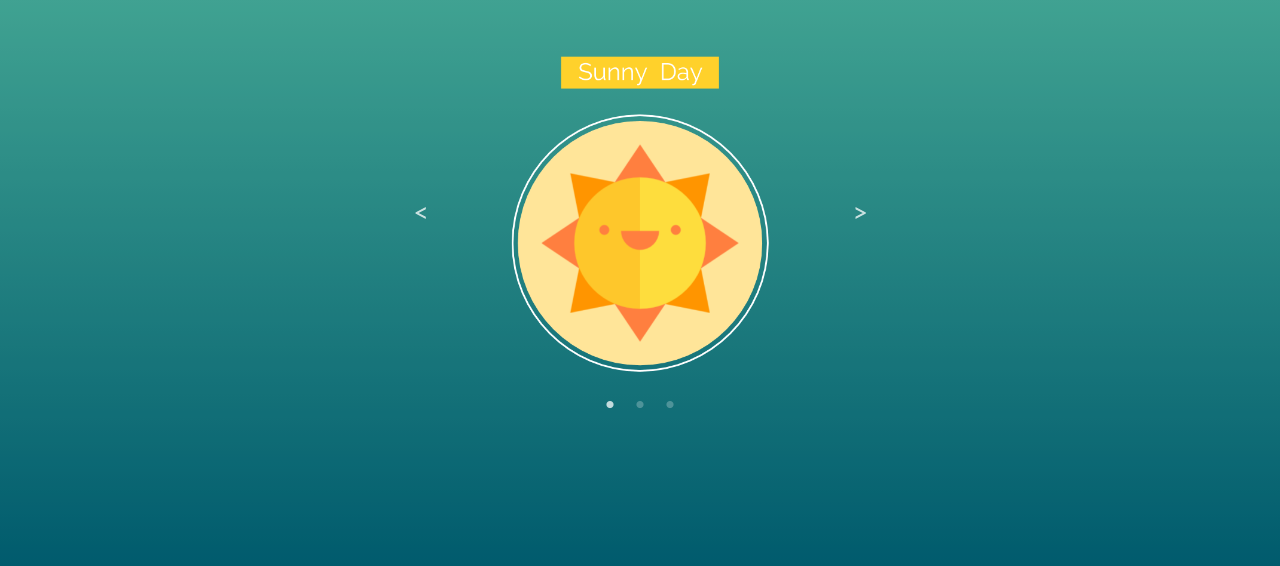
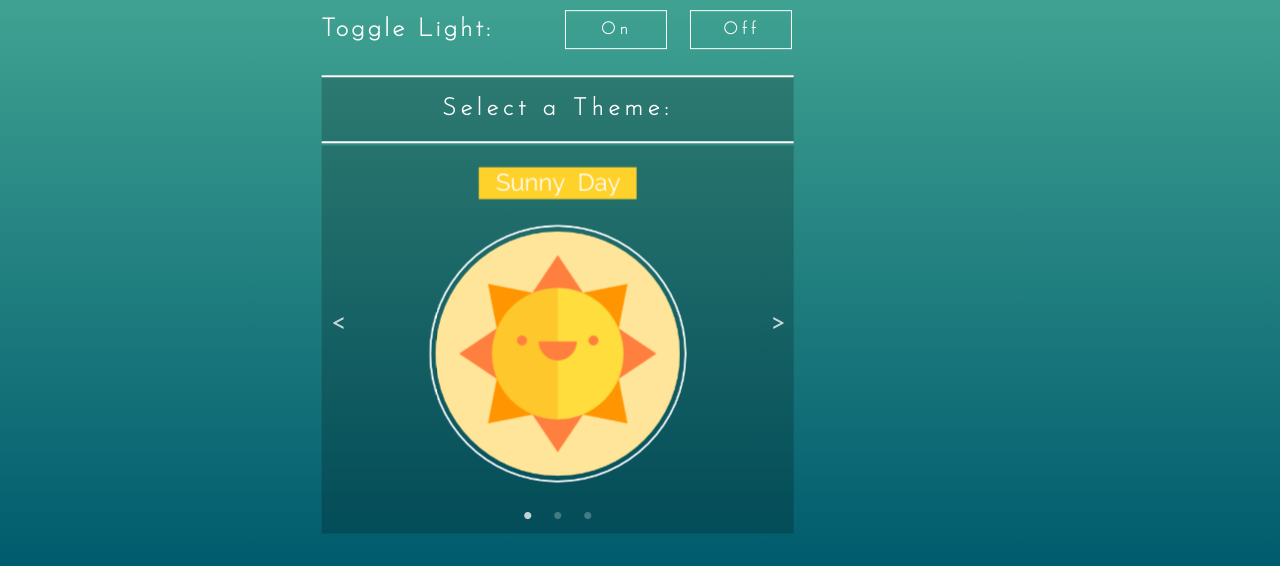
Before and after one commit to teamjst/Fixes, a Django app: page /lightthemes/ in a window 1280 px wide. Shown: the part 234-800 px from the top of the page. Run offline with Django 3.2, Linux system fonts and the light colour scheme; a user stored in the database is signed in; some libraries are stand-ins or nearby versions; some web fonts are replaced.

Commit message:
Add files via upload

```diff
--- a/lightthemes/templates/lightthemes/lighttheme_list.html
+++ b/lightthemes/templates/lightthemes/lighttheme_list.html
@@ -24,10 +24,22 @@
             </div>
         </div>
 
+        <div class="lightToggle">
+            <h3>Toggle Light: &nbsp &nbsp </h3>
+        <form method="get" action=""><a href="#" class="button">On</a></form>
+            <form method="get" action=""><a href="#" class="button2">Off</a></form>
+
+        </div>
+
+        <div class="theme">
+        <h2>Select a Theme:</h2>
+        </div>
+        <div class="fixer">
         <div class="items" id="wrapper">
             <div><a href="https://www.google.com"><img src="{% static '/images/sun3.png' %}" alt="slider image" class="fix"/></a></div>
             <div><a href="https://www.google.com"><img src="{% static '/images/rain2.png' %}" alt="slider image" alt="slider image" class="fix"/></a></div>
             <div><a href="/lightthemes/firetheme"><img src="{% static '/images/fire2.png' %}" alt="slider image" alt="slider image" class="fix"/></a></div>
+        </div>
         </div>
         <script src="{% static '/js/jquery-3.1.0.js' %}" alt="slider image" type="text/javascript"></script>
         <script src="{% static '/js/slick.js' %}" type="text/javascript"></script>
```
